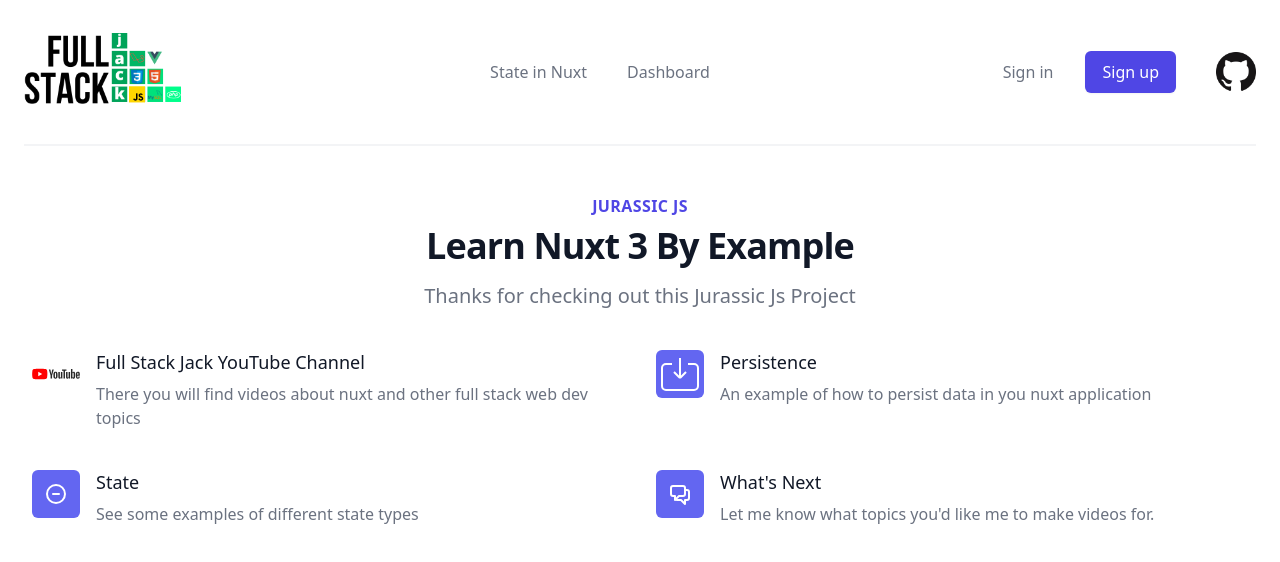
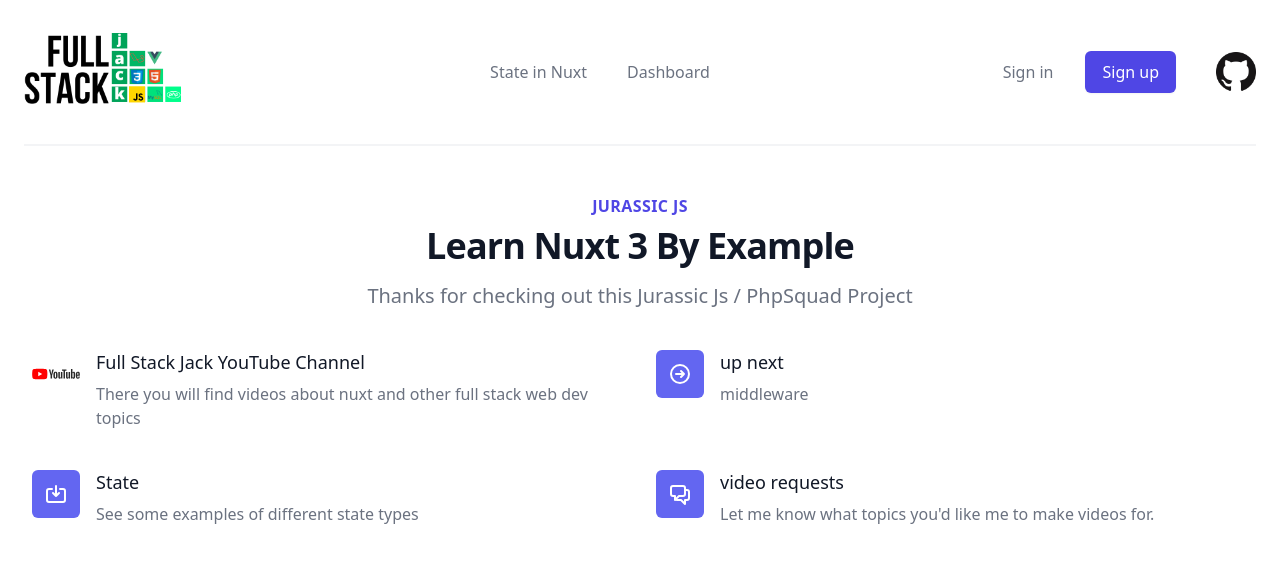
Before and after one commit to jurassicjs/nuxt3-laravel-dev, a Nuxt app in the folder apps/nuxt-app/: page / in a window 1280 px wide. Shown: the top 562 px of the page. Built offline with nearby package versions, Linux system fonts and the light colour scheme; no server answers.

Commit message:
feature(setup) update home page

```diff
--- a/apps/nuxt-app/pages/index.vue
+++ b/apps/nuxt-app/pages/index.vue
@@ -71,7 +71,7 @@ async function registerUser<TResponse>(): Promise<TResponse> {
           <p class="mt-2 text-3xl leading-8 font-extrabold tracking-tight text-gray-900 sm:text-4xl">Learn Nuxt 3 By
             Example</p>
           <p class="mt-4 max-w-2xl text-xl text-gray-500 lg:mx-auto"><a href="https://github.com/jurassicjs">Thanks for
-            checking out this Jurassic Js Project</a></p>
+            checking out this Jurassic Js / PhpSquad Project</a></p>
         </div>
 
 
@@ -110,20 +110,18 @@ async function registerUser<TResponse>(): Promise<TResponse> {
             </div>
 
 
-            <nuxt-link to="/persistent-state">
+            <nuxt-link to="/up-next">
             <div class="relative">
               <dt>
                 <div class="absolute flex items-center justify-center h-12 w-12 rounded-md bg-indigo-500 text-white">
-                  <svg xmlns="http://www.w3.org/2000/svg" className="h-6 w-6" fill="none" viewBox="0 0 24 24"
-                       stroke="currentColor" strokeWidth={2}>
-                    <path strokeLinecap="round" strokeLinejoin="round"
-                          d="M8 7H5a2 2 0 00-2 2v9a2 2 0 002 2h14a2 2 0 002-2V9a2 2 0 00-2-2h-3m-1 4l-3 3m0 0l-3-3m3 3V4"/>
+                  <svg xmlns="http://www.w3.org/2000/svg" class="h-6 w-6" fill="none" viewBox="0 0 24 24" stroke="currentColor" stroke-width="2">
+                    <path stroke-linecap="round" stroke-linejoin="round" d="M13 9l3 3m0 0l-3 3m3-3H8m13 0a9 9 0 11-18 0 9 9 0 0118 0z" />
                   </svg>
                 </div>
-                <p class="ml-16 text-lg leading-6 font-medium text-gray-900">Persistence</p>
+                <p class="ml-16 text-lg leading-6 font-medium text-gray-900">up next</p>
               </dt>
               <dd class="mt-2 ml-16 text-base text-gray-500">
-                An example of how to persist data in you nuxt application
+                middleware
               </dd>
             </div>
             </nuxt-link>
@@ -132,9 +130,8 @@ async function registerUser<TResponse>(): Promise<TResponse> {
             <div class="relative">
               <dt>
                 <div class="absolute flex items-center justify-center h-12 w-12 rounded-md bg-indigo-500 text-white">
-                  <svg xmlns="http://www.w3.org/2000/svg" class="h-6 w-6" fill="none" viewBox="0 0 24 24"
-                       stroke="currentColor" stroke-width="2">
-                    <path stroke-linecap="round" stroke-linejoin="round" d="M15 12H9m12 0a9 9 0 11-18 0 9 9 0 0118 0z"/>
+                  <svg xmlns="http://www.w3.org/2000/svg" class="h-6 w-6" fill="none" viewBox="0 0 24 24" stroke="currentColor" stroke-width="2">
+                    <path stroke-linecap="round" stroke-linejoin="round" d="M8 7H5a2 2 0 00-2 2v9a2 2 0 002 2h14a2 2 0 002-2V9a2 2 0 00-2-2h-3m-1 4l-3 3m0 0l-3-3m3 3V4" />
                   </svg>
                 </div>
                 <p class="ml-16 text-lg leading-6 font-medium text-gray-900">State</p>
@@ -155,7 +152,7 @@ async function registerUser<TResponse>(): Promise<TResponse> {
                           d="M17 8h2a2 2 0 012 2v6a2 2 0 01-2 2h-2v4l-4-4H9a1.994 1.994 0 01-1.414-.586m0 0L11 14h4a2 2 0 002-2V6a2 2 0 00-2-2H5a2 2 0 00-2 2v6a2 2 0 002 2h2v4l.586-.586z"/>
                   </svg>
                 </div>
-                <p class="ml-16 text-lg leading-6 font-medium text-gray-900">What's Next</p>
+                <p class="ml-16 text-lg leading-6 font-medium text-gray-900">video requests</p>
               </dt>
               <dd class="mt-2 ml-16 text-base text-gray-500">
                 Let me know what topics you'd like me to make videos for.
```
